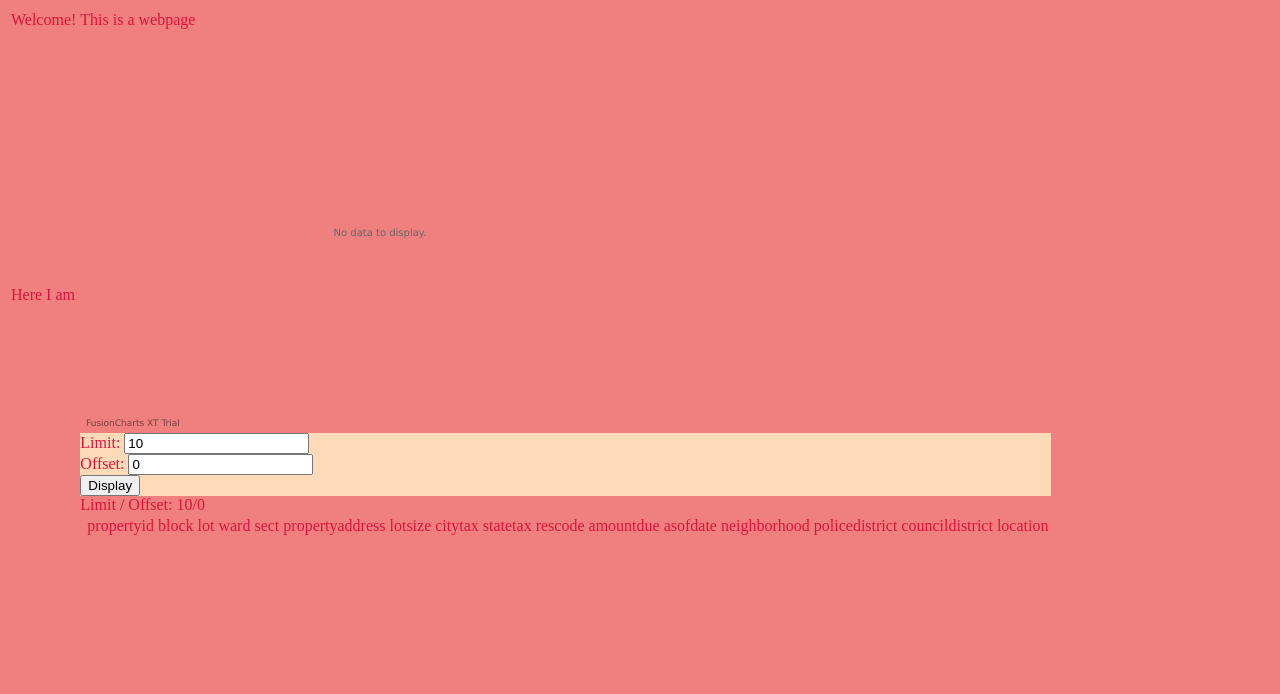
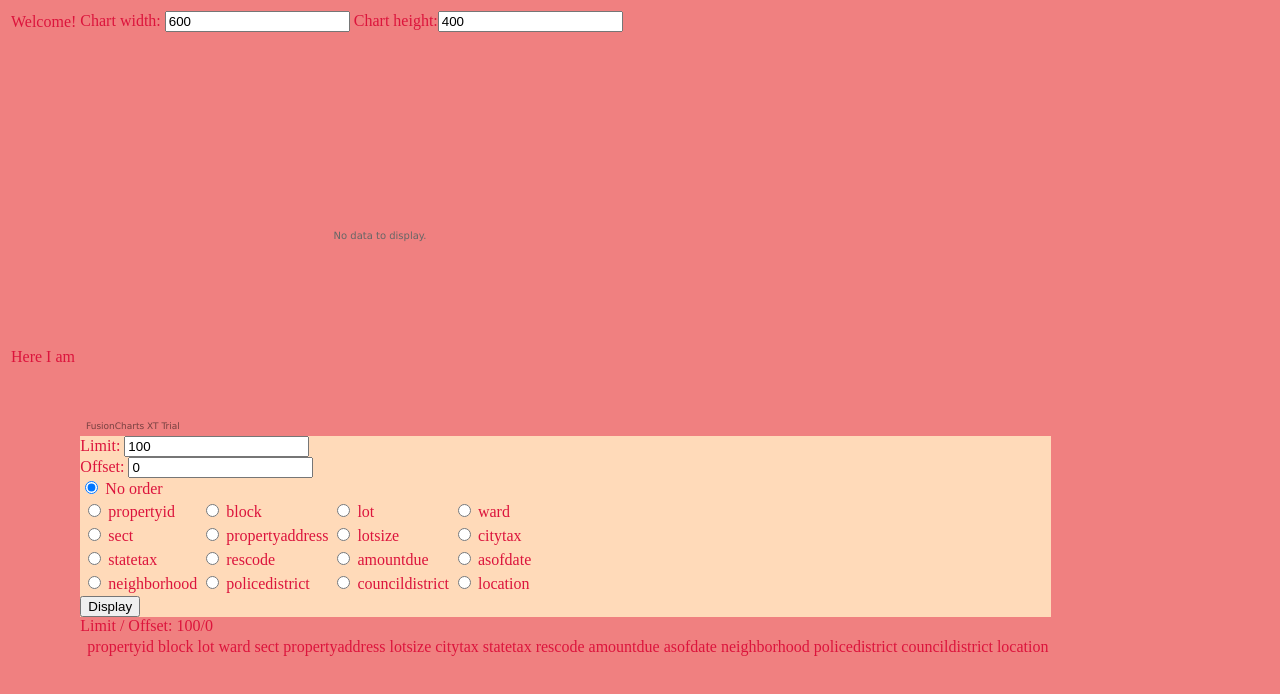
Before and after one commit to MrM12LRV/paintata, a plain HTML site: page index.html in a window 1280 px wide. Both pictures are taken after a click on the button "Display". Drawn offline with nearby package versions, Linux system fonts and the light colour scheme; no server answers.

Commit message:
Added chartwidth and chartheight in the angularJS model.  Added radio buttons to choose what to ORDER by in the SoQL query. TODO: make HTML less repetitive somehow.

```diff
--- a/index.html
+++ b/index.html
@@ -16,21 +16,53 @@
 </head>
 
 <body class="body-style">
-<table><tr> <td> Welcome! </td> <td> This is a webpage </td> </tr>
-<tr>
-    <td> Here I am
-    </td>
+<div ng-app="application" ng-controller="controller"
+     ng-init="init();"> <!-- begintag: AngularJS application -->
 
-    <td>
-        <div ng-app="application" ng-controller="controller"
-             ng-init="init();"> <!-- begintag: AngularJS application -->
+    <table> <tr><td> Welcome! </td>
+                <td>
+                    Chart width: <input type="text" ng-model="chartwidth">
+                    Chart height:<input type="text" ng-model="chartheight">
+                </td>
+            </tr>
+        <tr>
+        <td> Here I am
+        </td>
 
-            <div fusioncharts width="600" height="400" type="column2d" dataSource="{{myDataSource}}" >
+        <td>
+            <div fusioncharts width="{{chartwidth}}" height="{{chartheight}}" type="column2d" dataSource="{{myDataSource}}" >
             </div>
 
             <div class="user-input" >
                 Limit: <input type="text" ng-model="limit">     <br/>
                 Offset: <input type="text" ng-model="offset">   <br/>
+                <input type="radio" name="order" ng-model="order" value="" checked> No order <br/>
+                <table>
+                    <tr>
+                        <td> <input type="radio" name="order" ng-model="order" value="propertyid"> propertyid </td>
+                        <td> <input type="radio" name="order" ng-model="order" value="block"> block </td>
+                        <td> <input type="radio" name="order" ng-model="order" value="lot"> lot </td>
+                        <td> <input type="radio" name="order" ng-model="order" value="ward"> ward </td>
+                    </tr>
+                    <tr>
+                        <td> <input type="radio" name="order" ng-model="order" value="sect"> sect </td>
+                        <td> <input type="radio" name="order" ng-model="order" value="propertyaddress"> propertyaddress </td>
+                        <td> <input type="radio" name="order" ng-model="order" value="lotsize"> lotsize </td>
+                        <td> <input type="radio" name="order" ng-model="order" value="citytax"> citytax </td>
+                    </tr>
+                    <tr>
+                        <td> <input type="radio" name="order" ng-model="order" value="statetax"> statetax </td>
+                        <td> <input type="radio" name="order" ng-model="order" value="rescode"> rescode </td>
+                        <td> <input type="radio" name="order" ng-model="order" value="amountdue"> amountdue </td>
+                        <td> <input type="radio" name="order" ng-model="order" value="asofdate"> asofdate </td>
+                    </tr>
+                    <tr>
+                        <td> <input type="radio" name="order" ng-model="order" value="neighborhood"> neighborhood </td>
+                        <td> <input type="radio" name="order" ng-model="order" value="policedistrict"> policedistrict </td>
+                        <td> <input type="radio" name="order" ng-model="order" value="councildistrict"> councildistrict </td>
+                        <td> <input type="radio" name="order" ng-model="order" value="location"> location </td>
+                    </tr>
+                </table>
                 <button ng-click="getData()"> Display </button> <br/>
             </div>
 
@@ -80,9 +112,12 @@
             <br/>
             {{data}}
 
-        </div> <!-- endtag: AngularJS application -->
-    </td>
-</tr></table>
+        </td>
+        </tr>
+    </table>
+</div> <!-- endtag: AngularJS application -->
+
+
 </body>
 <!--
 href="https://data.cityofchicago.org/resource/alternative-fuel-locations.json?$limit=100&$offset=100"
--- a/manage_data.js
+++ b/manage_data.js
@@ -4,8 +4,8 @@ function($scope, $http) {
 
         $scope.myDataSource = {
                 chart: {
-                    caption: "Baltimore Taxes",
-                    subCaption: "Subcaption",
+                    caption: "Baltimore Tax Data",
+                    subCaption: "TODO: Subcaption",
                     numberPrefix: "$",
                     theme: "ocean"
                 },
@@ -13,9 +13,16 @@ function($scope, $http) {
             };
 
     $scope.init = function() {
-        $scope.limit = 10;
+        $scope.data = null;
+
+        // Default parameters into SoQL query
+        $scope.limit = 100;
         $scope.offset = 0;
-        $scope.data= null;
+        $scope.order = "";
+
+        // Fusionchart width and height
+        $scope.chartwidth = 600;
+        $scope.chartheight = 400;
     }
 
     $scope.getData = function() {
@@ -23,9 +30,11 @@ function($scope, $http) {
         //   limit: number of items to show AND
         //   offset: starting point at which to display items
         $http.get(
-            "https://data.baltimorecity.gov/resource/6act-qzuy.json" +
-            "?$limit="  + $scope.limit +
-            "&$offset=" + $scope.offset)
+            "https://data.baltimorecity.gov/resource/6act-qzuy.json?" +
+            "$$app_token=e84J9MwiPjWzzSDSHDTz9po1x" +
+            "&$limit="  + $scope.limit +
+            "&$offset=" + $scope.offset +
+            "&$order=" + $scope.order)
         .then(function(response) {
             /*
             for (x in response.data) {
```
Also changed, not shown: form_input.html (added, +30 -0 lines), README.md.
